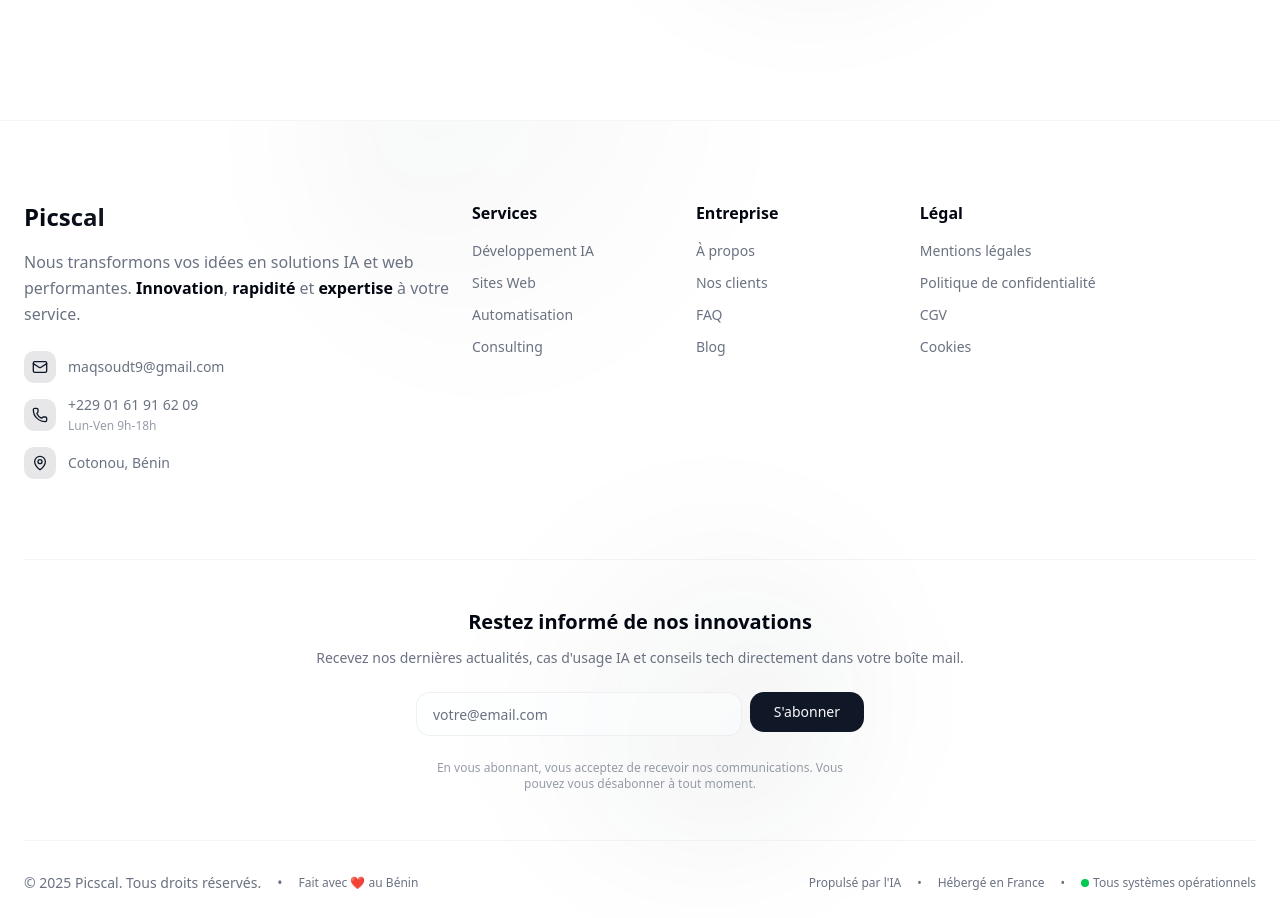
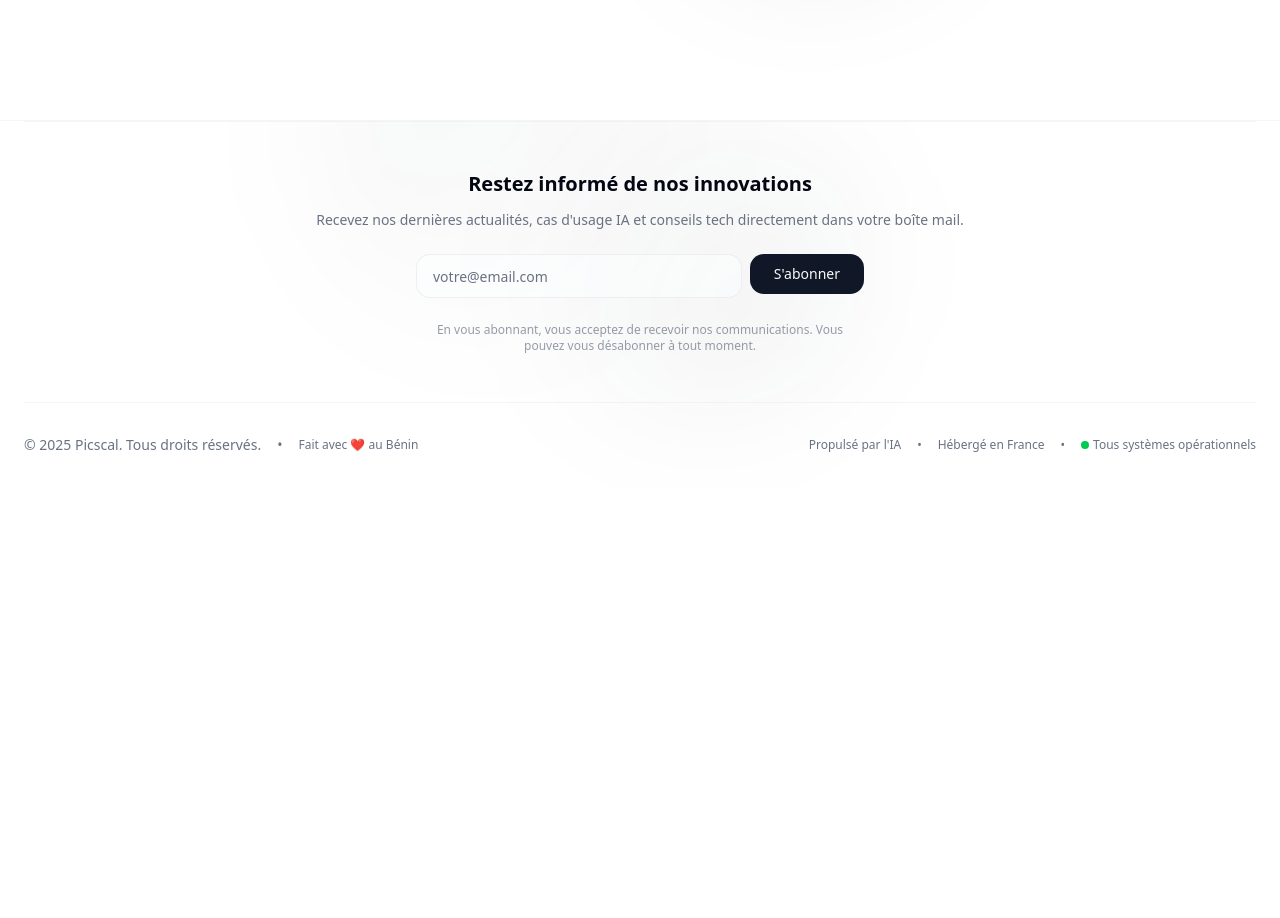
Before and after one commit to Okpeyemi/picsal, a Next.js app: page / in a window 1280 px wide. Shown: the part 7320-8238 px from the top of the page. After the commit the page ends 7807 px from the top, so only its background shows below. Built offline with nearby package versions, Linux system fonts and the light colour scheme.

Commit message:
refactor: remove unused footer content and streamline layout

```diff
--- a/src/components/blocks/footer.tsx
+++ b/src/components/blocks/footer.tsx
@@ -49,137 +49,6 @@ export function Footer() {
       </div>
 
       <div className="relative mx-auto max-w-7xl px-6">
-        {/* Main footer content */}
-        <div className="py-16 lg:py-20">
-          <AnimatedGroup preset="fade" className="flex">
-            {/* Brand section */}
-            <div className="lg:col-span-4 space-y-6">
-              <div className="space-y-4">
-                <h3 className="font-sans text-2xl font-bold bg-gradient-to-r from-foreground to-foreground/70 bg-clip-text text-transparent">
-                  Picscal
-                </h3>
-                <p className="text-muted-foreground font-mono leading-relaxed max-w-md">
-                  Nous transformons vos idées en solutions IA et web performantes.
-                  <strong className="text-foreground"> Innovation</strong>,
-                  <strong className="text-foreground"> rapidité</strong> et
-                  <strong className="text-foreground"> expertise</strong> à votre service.
-                </p>
-              </div>
-
-              {/* Contact info */}
-              <div className="space-y-3">
-                <div className="flex items-center gap-3 text-sm">
-                  <div className="h-8 w-8 rounded-lg bg-primary/10 text-primary flex items-center justify-center">
-                    <Mail className="h-4 w-4" />
-                  </div>
-                  <a
-                    href={`mailto:${contact.email}`}
-                    className="text-muted-foreground hover:text-foreground transition-colors duration-200"
-                  >
-                    {contact.email}
-                  </a>
-                </div>
-
-                <div className="flex items-center gap-3 text-sm">
-                  <div className="h-8 w-8 rounded-lg bg-primary/10 text-primary flex items-center justify-center">
-                    <Phone className="h-4 w-4" />
-                  </div>
-                  <div>
-                    <a
-                      href={`tel:${contact.phone.replace(/\s/g, '')}`}
-                      className="text-muted-foreground hover:text-foreground transition-colors duration-200 block"
-                    >
-                      {contact.phone}
-                    </a>
-                    <span className="text-xs text-muted-foreground/70">{contact.hours}</span>
-                  </div>
-                </div>
-
-                <div className="flex items-center gap-3 text-sm">
-                  <div className="h-8 w-8 rounded-lg bg-primary/10 text-primary flex items-center justify-center">
-                    <MapPin className="h-4 w-4" />
-                  </div>
-                  <span className="text-muted-foreground">{contact.address}</span>
-                </div>
-              </div>
-
-              {/* Social links */}
-              {/* <div className="flex items-center gap-3">
-                {navigation.social.map((item) => {
-                  const Icon = item.icon;
-                  return (
-                    <a
-                      key={item.name}
-                      href={item.href}
-                      className="h-10 w-10 rounded-xl bg-background border border-border/60 hover:border-primary/30 flex items-center justify-center text-muted-foreground hover:text-primary transition-all duration-200 hover:shadow-sm"
-                      aria-label={item.name}
-                    >
-                      <Icon className="h-4 w-4" />
-                    </a>
-                  );
-                })}
-              </div> */}
-            </div>
-
-            {/* Navigation links */}
-            <div className="lg:col-span-8 grid gap-8 sm:grid-cols-3">
-              {/* Services */}
-              <div className="space-y-4">
-                <h4 className="font-sans font-semibold text-foreground">Services</h4>
-                <ul className="space-y-3">
-                  {navigation.services.map((item) => (
-                    <li key={item.name}>
-                      <a
-                        href={item.href}
-                        className="text-sm text-muted-foreground hover:text-foreground transition-colors duration-200 flex items-center gap-1 group"
-                      >
-                        {item.name}
-                        <ExternalLink className="h-3 w-3 opacity-0 group-hover:opacity-100 transition-opacity duration-200" />
-                      </a>
-                    </li>
-                  ))}
-                </ul>
-              </div>
-
-              {/* Company */}
-              <div className="space-y-4">
-                <h4 className="font-sans font-semibold text-foreground">Entreprise</h4>
-                <ul className="space-y-3">
-                  {navigation.company.map((item) => (
-                    <li key={item.name}>
-                      <a
-                        href={item.href}
-                        className="text-sm text-muted-foreground hover:text-foreground transition-colors duration-200 flex items-center gap-1 group"
-                      >
-                        {item.name}
-                        <ExternalLink className="h-3 w-3 opacity-0 group-hover:opacity-100 transition-opacity duration-200" />
-                      </a>
-                    </li>
-                  ))}
-                </ul>
-              </div>
-
-              {/* Legal */}
-              <div className="space-y-4">
-                <h4 className="font-sans font-semibold text-foreground">Légal</h4>
-                <ul className="space-y-3">
-                  {navigation.legal.map((item) => (
-                    <li key={item.name}>
-                      <a
-                        href={item.href}
-                        className="text-sm text-muted-foreground hover:text-foreground transition-colors duration-200 flex items-center gap-1 group"
-                      >
-                        {item.name}
-                        <ExternalLink className="h-3 w-3 opacity-0 group-hover:opacity-100 transition-opacity duration-200" />
-                      </a>
-                    </li>
-                  ))}
-                </ul>
-              </div>
-            </div>
-          </AnimatedGroup>
-        </div>
-
         {/* Newsletter section */}
         <div className="border-t border-border/40 py-12">
           <AnimatedGroup preset="blur-slide" className="text-center space-y-6">
```
